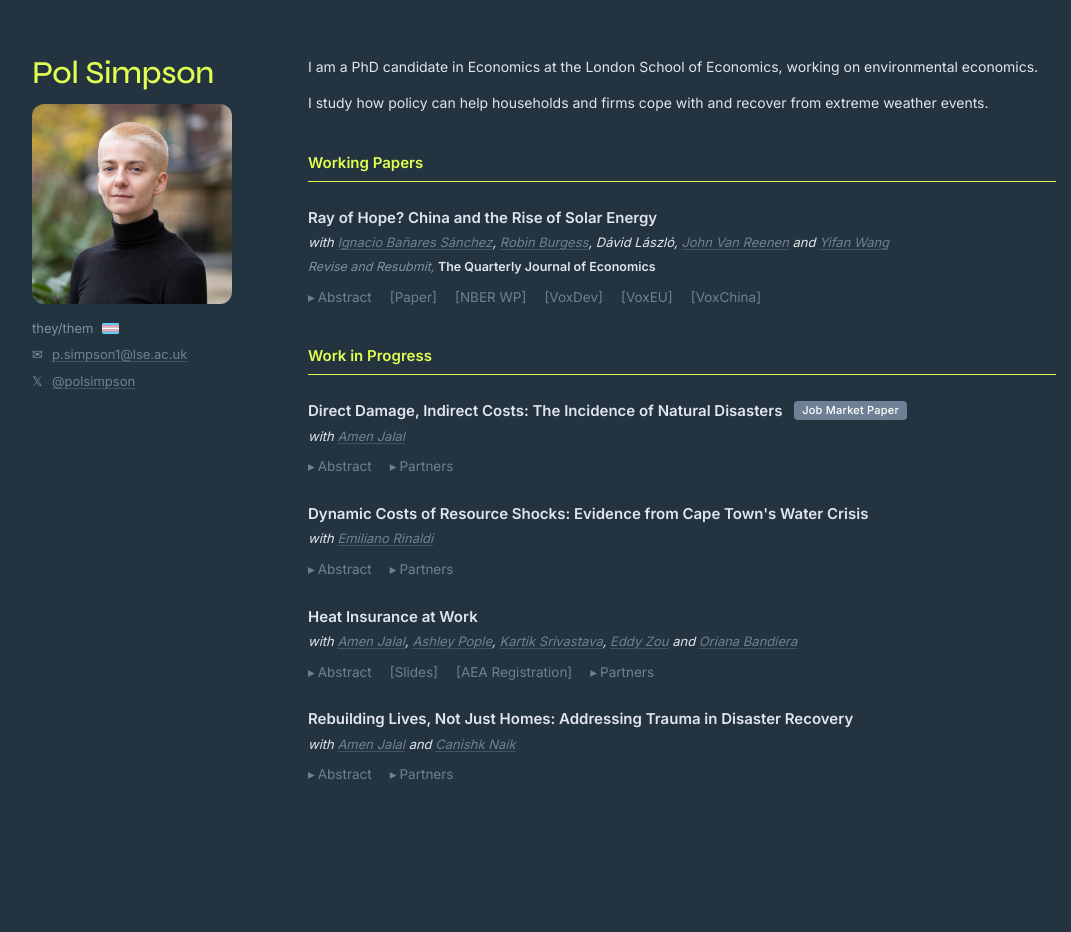
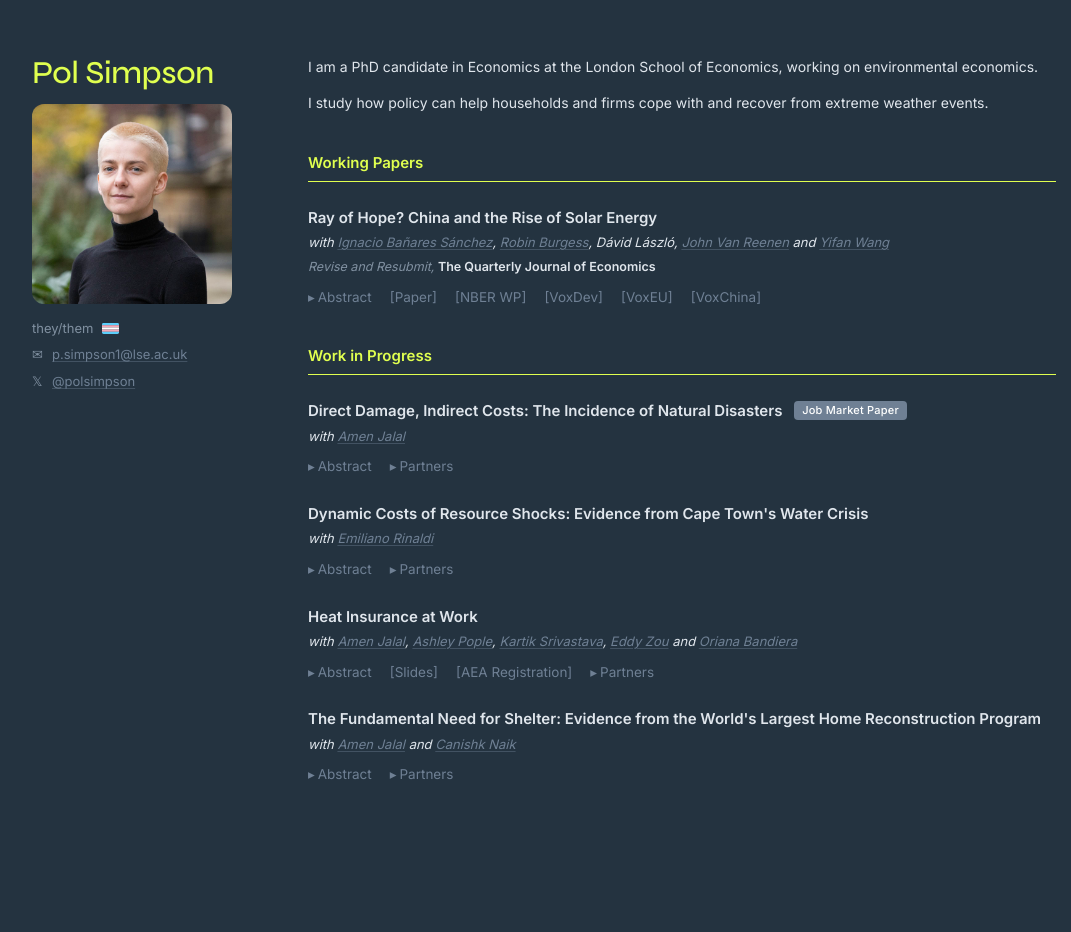
Before and after one commit to polsimpson/polsimpson.github.io, a Jekyll site: the page built from _pages/about.md, in a window 1280 px wide. Shown: the whole page, without its empty margins (96-1167 px from the left). Built offline with Jekyll 4.4.1, drawn with Linux system fonts in a browser that asks for light colours; part of the change alters nothing that is shown.

Commit message:
Replace trauma project with shelter reconstruction project
Co-Authored-By: Claude Opus 4.8 (1M context) <noreply@anthropic.com>

```diff
--- a/_pages/about.md
+++ b/_pages/about.md
@@ -81,12 +81,12 @@ I study how policy can help households and firms cope with and recover from extr
 </div>
 
 <div class="paper">
-  <h3>Rebuilding Lives, Not Just Homes: Addressing Trauma in Disaster Recovery</h3>
+  <h3>The Fundamental Need for Shelter: Evidence from the World's Largest Home Reconstruction Program</h3>
   <p class="coauthors">with <a href="https://amenjalal.com">Amen Jalal</a> and <a href="https://canishknaik.github.io">Canishk Naik</a></p>
   <div class="actions">
     <details>
       <summary>Abstract</summary>
-      <div class="content">Disaster recovery often focuses on rebuilding physical infrastructure, overlooking the mental health impact of traumatic events like floods. In Pakistan, where flooding in 2022 submerged a third of the country and lasted up to 8 months, women exposed to a more intense flood shock were 11 pp more likely to have severe psychological distress 2 years later. Ignoring mental health in reconstruction may prolong the socio-economic impact of disasters by limiting individuals' ability to work, plan, and recover. This project explores complementarities between mental health support and the standard infrastructure-focused approach by randomizing a trauma-based mental health intervention and leveraging natural variation in access to a housing reconstruction program in a 2x2 design. Our findings aim to measure the non-economic losses and damages of climate catastrophes, and inform more holistic disaster recovery policies that address both physical and psychological needs.</div>
+      <div class="content">Psychologists have long argued that human needs are met in order of priority: until basic needs such as shelter are secured, attention and effort remain focused on them, delaying higher-order pursuits. This idea has implications for a range of economic outcomes — shaping, for instance, how much background risk a household bears and, thus, how willing it is to make high-risk, high-reward investments in the future. Despite its influence, the idea that needs follow a hierarchy has rarely been tested using credible causal evidence on economic behaviour. We provide such a test using the reconstruction of flood-destroyed homes in Sindh, Pakistan. Exploiting staggered disbursements of home-reconstruction grants, we compare otherwise-similar households that received funding just before and just after a program expansion. Combining administrative records with a survey of 6,000 households, we estimate the effects of home security on risk-taking, migration, health, schooling, and productive investment.</div>
     </details>
     <details>
       <summary>Partners</summary>
```
